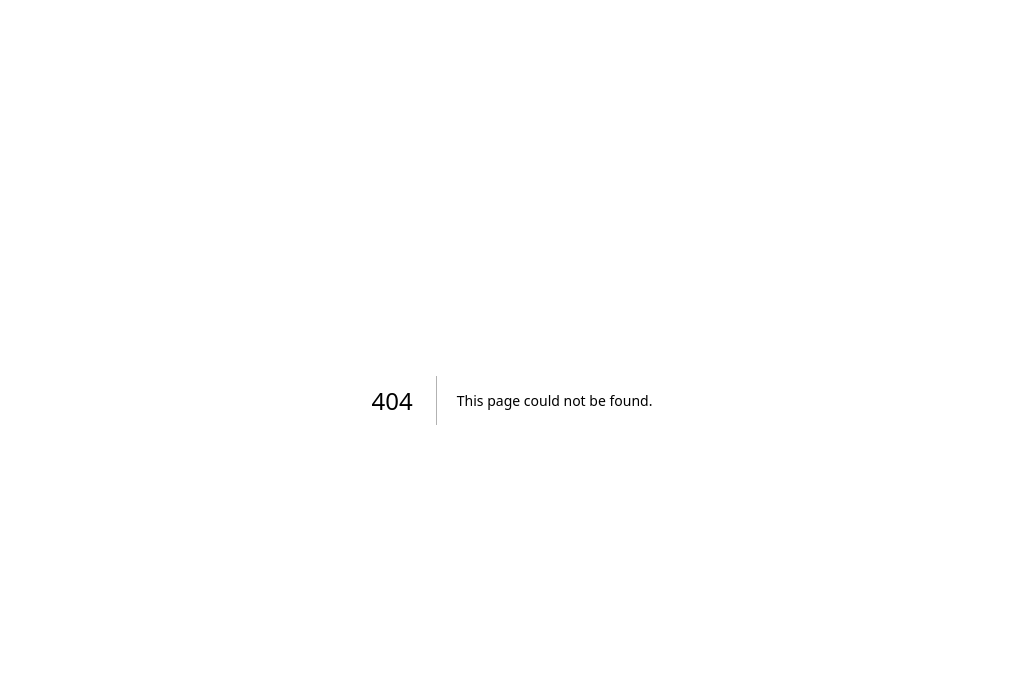
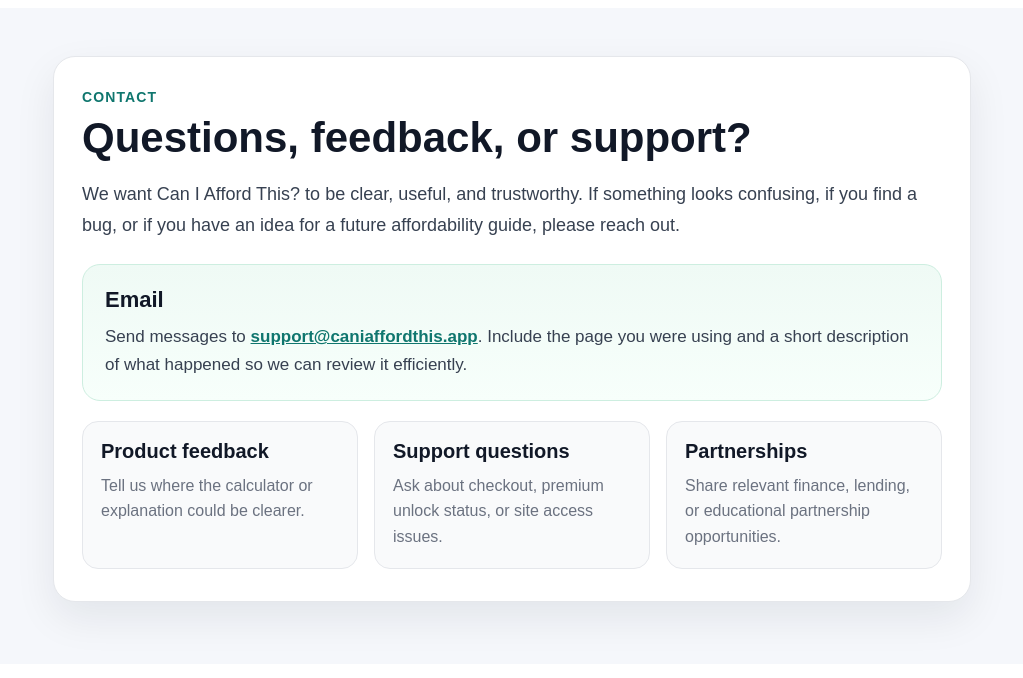
Before and after one commit to techtalk1282/can-i-afford-this, a Next.js app: page /contact in a window 1280 px wide. Before the commit this address had no page. Shown: the top 678 px of the page, without its empty margins (128-1151 px from the left). Built offline with nearby package versions, Linux system fonts and the light colour scheme.

Commit message:
Add Contact page
This file defines the ContactPage component with metadata and styles for layout, including sections for user feedback and support inquiries.

```diff
--- /dev/null
+++ b/app/contact/page.js
@@ -0,0 +1,162 @@
+export const metadata = {
+  title: "Contact",
+  description:
+    "Contact Can I Afford This? with feedback, support questions, or partnership inquiries.",
+};
+
+export default function ContactPage() {
+  return (
+    <main
+      style={{
+        minHeight: "70vh",
+        background: "#f5f7fb",
+        padding: "48px 20px",
+        fontFamily: "Arial, sans-serif",
+      }}
+    >
+      <section
+        style={{
+          maxWidth: 860,
+          margin: "0 auto",
+          background: "#ffffff",
+          border: "1px solid #e5e7eb",
+          borderRadius: 22,
+          padding: "32px 28px",
+          boxShadow: "0 16px 40px rgba(15, 23, 42, 0.08)",
+        }}
+      >
+        <p
+          style={{
+            margin: 0,
+            color: "#0f766e",
+            fontSize: 14,
+            fontWeight: 800,
+            letterSpacing: "0.08em",
+            textTransform: "uppercase",
+          }}
+        >
+          Contact
+        </p>
+
+        <h1
+          style={{
+            margin: "10px 0 0 0",
+            color: "#111827",
+            fontSize: 42,
+            lineHeight: 1.1,
+            fontWeight: 800,
+          }}
+        >
+          Questions, feedback, or support?
+        </h1>
+
+        <p
+          style={{
+            margin: "18px 0 0 0",
+            color: "#374151",
+            fontSize: 18,
+            lineHeight: 1.7,
+          }}
+        >
+          We want Can I Afford This? to be clear, useful, and trustworthy. If
+          something looks confusing, if you find a bug, or if you have an idea
+          for a future affordability guide, please reach out.
+        </p>
+
+        <div
+          style={{
+            background: "linear-gradient(180deg, #effaf5 0%, #f7fffb 100%)",
+            border: "1px solid #cdeee0",
+            borderRadius: 18,
+            padding: 22,
+            marginTop: 24,
+          }}
+        >
+          <h2
+            style={{
+              margin: 0,
+              color: "#111827",
+              fontSize: 22,
+              fontWeight: 800,
+            }}
+          >
+            Email
+          </h2>
+          <p
+            style={{
+              margin: "10px 0 0 0",
+              color: "#374151",
+              fontSize: 17,
+              lineHeight: 1.6,
+            }}
+          >
+            Send messages to{" "}
+            <a
+              href="mailto:support@caniaffordthis.app"
+              style={{ color: "#0f766e", fontWeight: 800 }}
+            >
+              support@caniaffordthis.app
+            </a>
+            . Include the page you were using and a short description of what
+            happened so we can review it efficiently.
+          </p>
+        </div>
+
+        <div
+          style={{
+            display: "grid",
+            gridTemplateColumns: "repeat(auto-fit, minmax(220px, 1fr))",
+            gap: 16,
+            marginTop: 20,
+          }}
+        >
+          {[
+            [
+              "Product feedback",
+              "Tell us where the calculator or explanation could be clearer.",
+            ],
+            [
+              "Support questions",
+              "Ask about checkout, premium unlock status, or site access issues.",
+            ],
+            [
+              "Partnerships",
+              "Share relevant finance, lending, or educational partnership opportunities.",
+            ],
+          ].map(([title, copy]) => (
+            <div
+              key={title}
+              style={{
+                background: "#f9fafb",
+                border: "1px solid #e5e7eb",
+                borderRadius: 16,
+                padding: 18,
+              }}
+            >
+              <h2
+                style={{
+                  margin: 0,
+                  color: "#111827",
+                  fontSize: 20,
+                  fontWeight: 800,
+                }}
+              >
+                {title}
+              </h2>
+              <p
+                style={{
+                  margin: "10px 0 0 0",
+                  color: "#6b7280",
+                  fontSize: 16,
+                  lineHeight: 1.6,
+                }}
+              >
+                {copy}
+              </p>
+            </div>
+          ))}
+        </div>
+      </section>
+    </main>
+  );
+}
```
